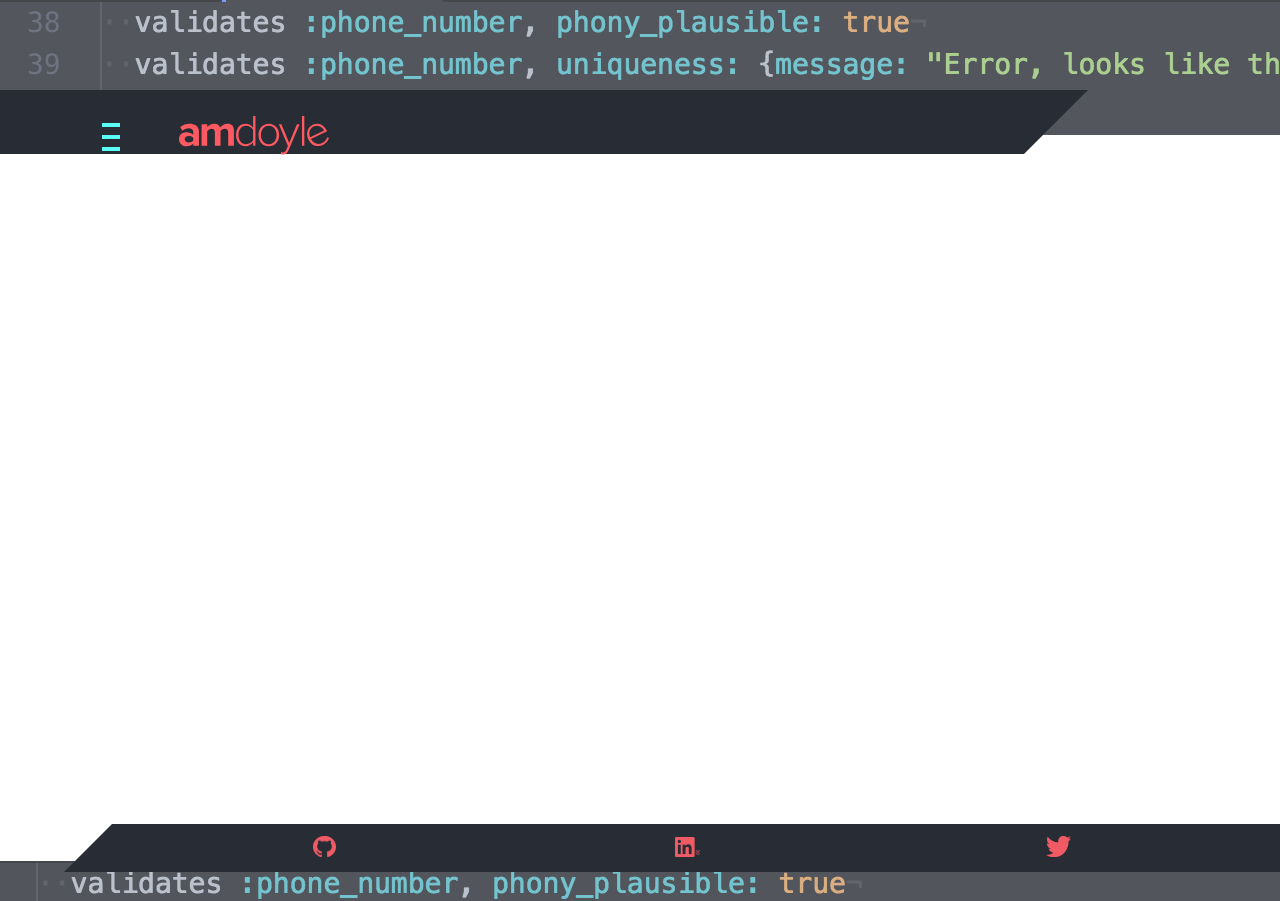
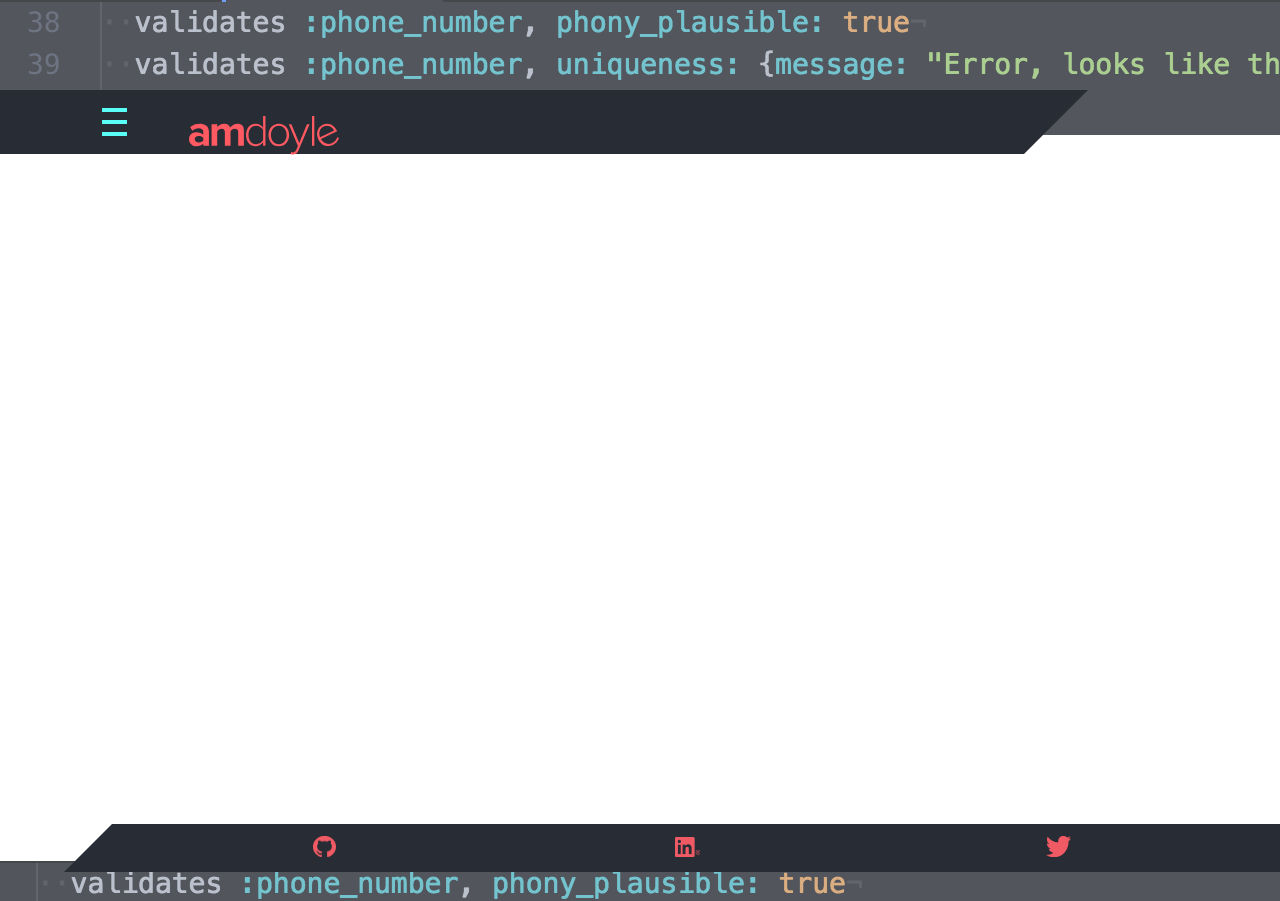
Before and after one commit to amdoyle/amdoyle, a Jekyll site: the page built from index.html, in a window 1280 px wide. Built offline with Jekyll 4.4.1, drawn with Linux system fonts in a browser that asks for light colours; nearby versions of some CDN libraries.

Commit message:
Update nav on 1000px screen width

```diff
--- a/_sass/_layout.scss
+++ b/_sass/_layout.scss
@@ -424,10 +424,11 @@
 /* --------------- Mobile Landscape Orientation: iPhone 6  & tablet portrait  --------------- */
 @media screen and (min-width: 1000px) {
 
-  //
-  // .nav {
-  //   margin-top: -7%;
-  // }
+
+  .nav {
+    width: 35px;
+    margin-top: -46px;
+  }
 
   #navbar {
     border-top: 4em solid #282c34;
```
